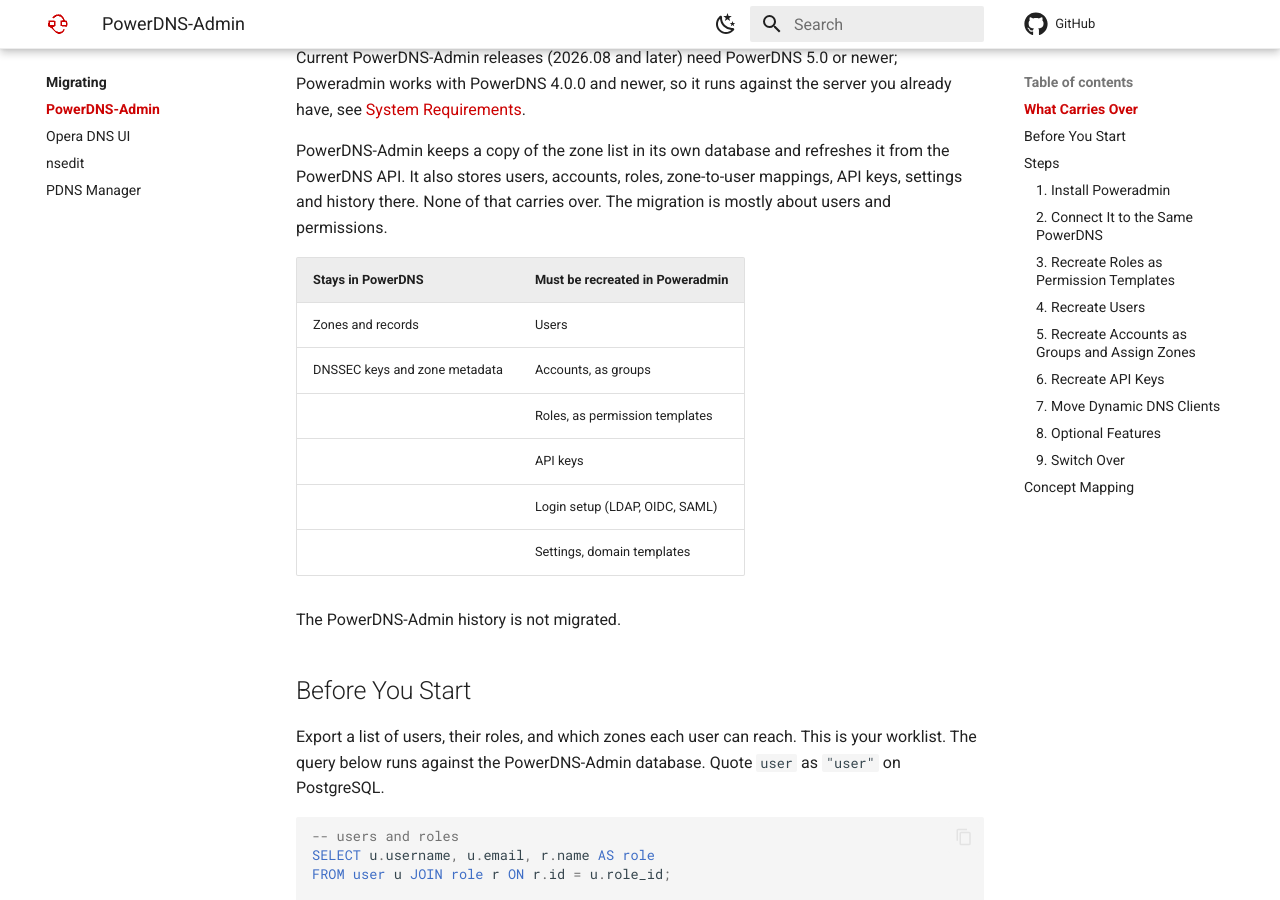
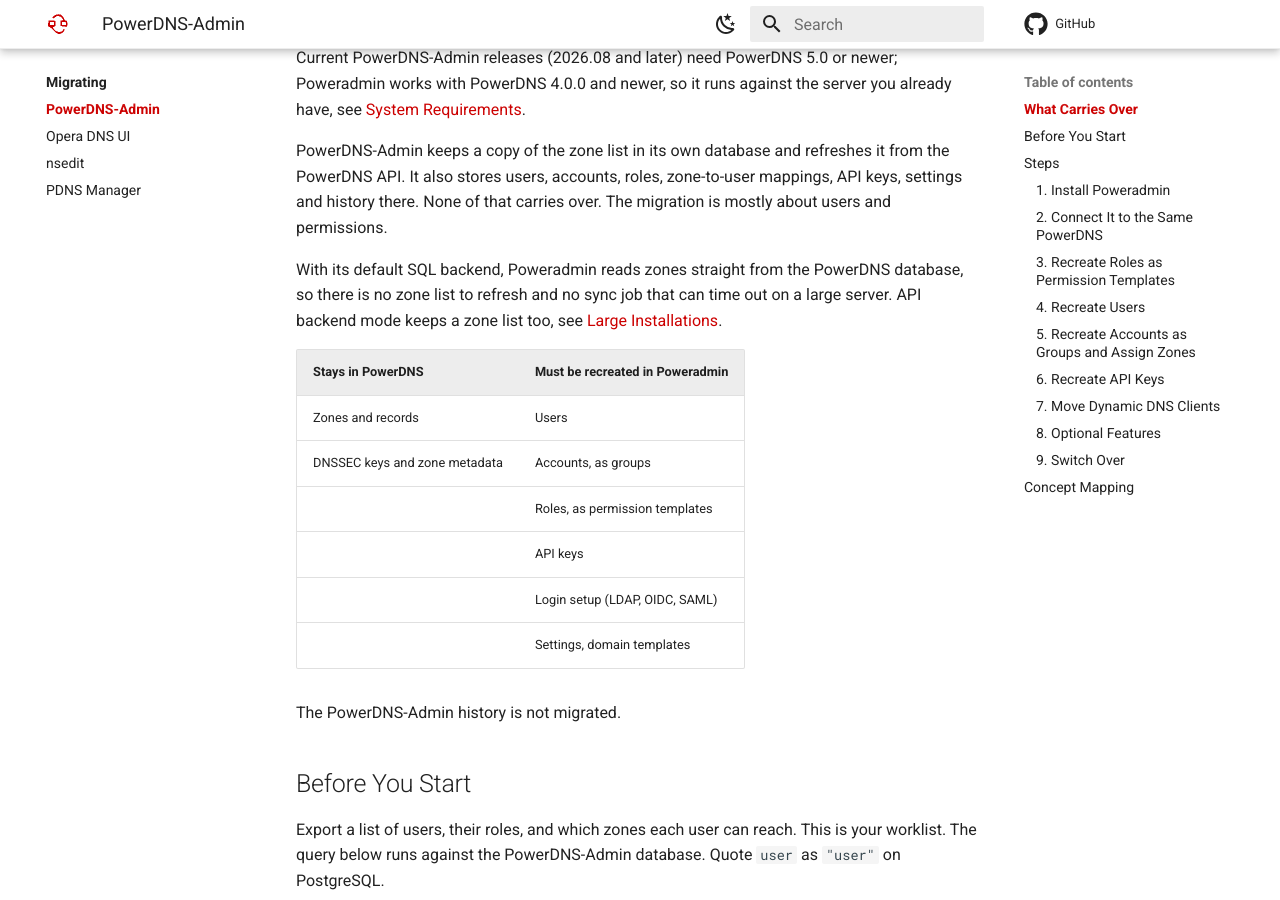
Before and after one commit to poweradmin/poweradmin-docs, an MkDocs documentation site: the page built from docs/migrating/powerdns-admin.md, in a window 1280 px wide and 900 px high, scrolled down 536 px. Built offline with MkDocs 1.6.1 and Material for MkDocs 9.7.7, drawn with Linux system fonts in a browser that asks for light colours; comment, search, counter and statistics services are not loaded.

Commit message:
docs(api): explain how the zone sync behaves on large installations

```diff
--- a/docs/migrating/powerdns-admin.md
+++ b/docs/migrating/powerdns-admin.md
@@ -19,6 +19,10 @@
 PowerDNS-Admin keeps a copy of the zone list in its own database and refreshes it from the PowerDNS API. It also
 stores users, accounts, roles, zone-to-user mappings, API keys, settings and history there. None of that carries
 over. The migration is mostly about users and permissions.
+
+With its default SQL backend, Poweradmin reads zones straight from the PowerDNS database, so there is no zone list
+to refresh and no sync job that can time out on a large server. API backend mode keeps a zone list too, see
+[Large Installations](../configuration/powerdns-api.md#large-installations).
 
 | Stays in PowerDNS | Must be recreated in Poweradmin |
 |---|---|
```
Also changed, not shown: docs/configuration/powerdns-api.md (+12 -0 lines).
